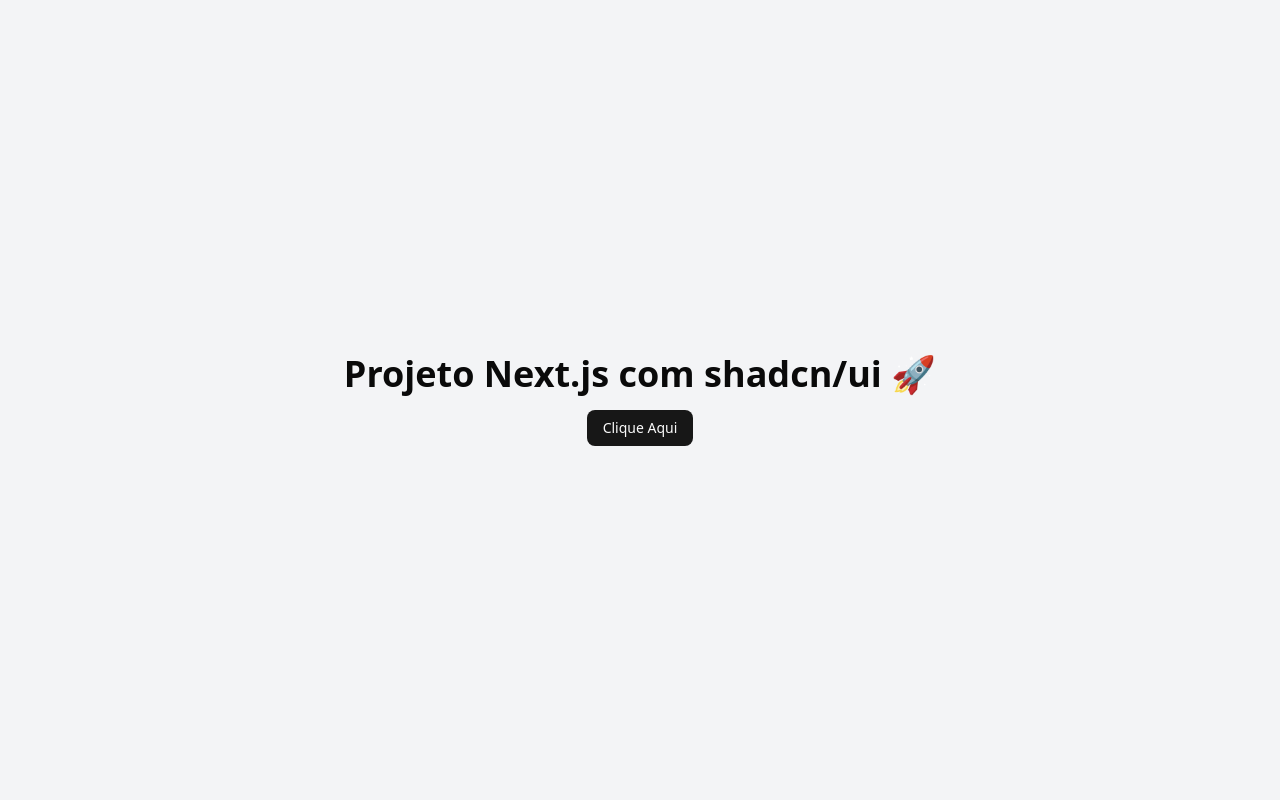
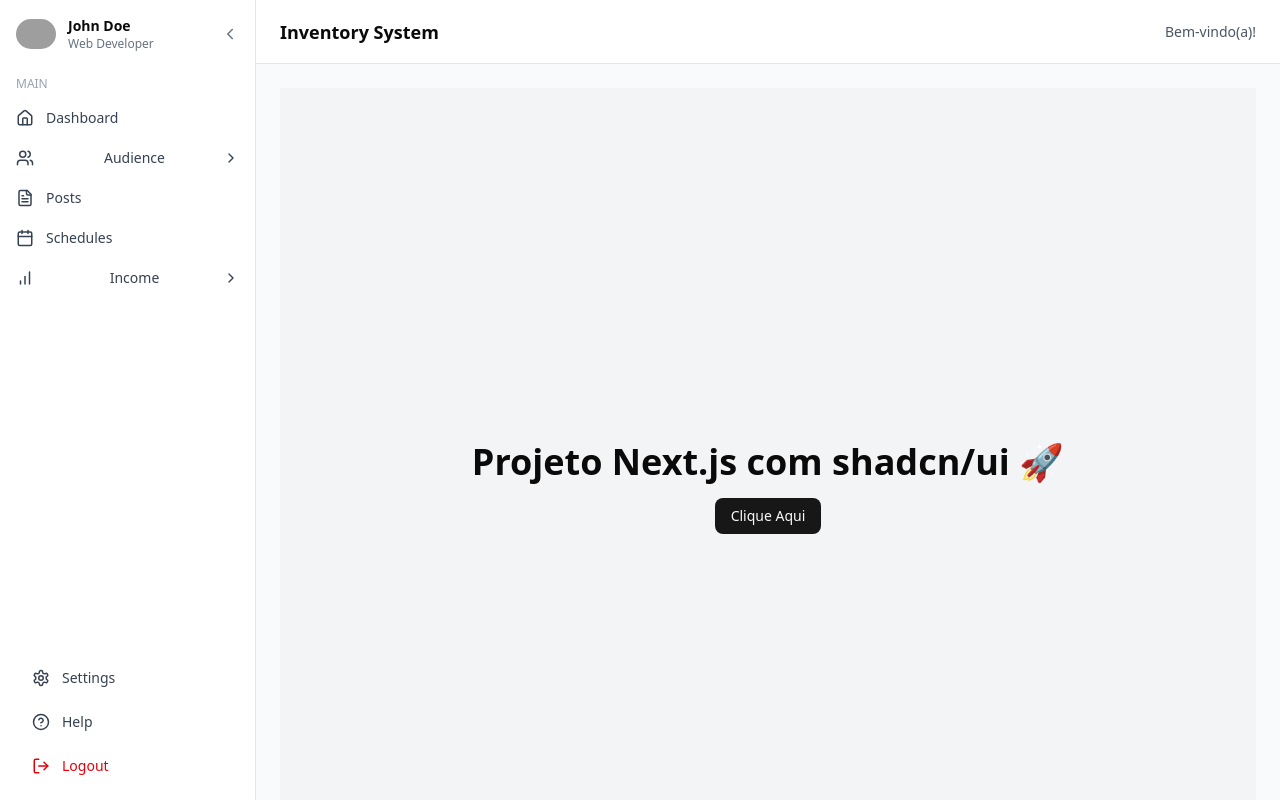
Before and after one commit to luscasHenrique/inventory-stock, a Next.js app: page / in a window 1280 px wide. Built offline with nearby package versions, Linux system fonts and the light colour scheme; grey boxes are pictures that could not be loaded.

Commit message:
🎨 navmenu-desktop

```diff
--- a/src/app/layout.tsx
+++ b/src/app/layout.tsx
@@ -1,6 +1,7 @@
 // src/app/layout.tsx
 import type { Metadata } from 'next';
 import './globals.css';
+import LayoutWrapper from '@/components/layout/LayoutWrapper';
 
 export const metadata: Metadata = {
   title: 'Inventory System',
@@ -14,7 +15,9 @@
 }) {
   return (
     <html lang="en">
-      <body className="antialiased">{children}</body>
+      <body className="antialiased">
+        <LayoutWrapper>{children}</LayoutWrapper>
+      </body>
     </html>
   );
 }
--- /dev/null
+++ b/src/components/layout/Footer.tsx
@@ -0,0 +1,9 @@
+// src/components/layout/Footer.tsx
+export function Footer() {
+  return (
+    <footer className="w-full h-12 bg-white border-t flex items-center justify-center text-sm text-gray-500">
+      © {new Date().getFullYear()} Inventory System. Todos os direitos
+      reservados.
+    </footer>
+  );
+}
--- /dev/null
+++ b/src/components/layout/Header.tsx
@@ -0,0 +1,12 @@
+// src/components/layout/Header.tsx
+export function Header() {
+  return (
+    <header className="w-full h-16 bg-white border-b flex items-center justify-between px-6">
+      <h1 className="text-lg font-semibold">Inventory System</h1>
+      <div className="flex items-center gap-4">
+        {/* Aqui você pode colocar o nome do usuário, logout, notificações, etc */}
+        <span className="text-sm text-gray-600">Bem-vindo(a)!</span>
+      </div>
+    </header>
+  );
+}
--- /dev/null
+++ b/src/components/layout/LayoutWrapper.tsx
@@ -0,0 +1,36 @@
+'use client';
+
+import { usePathname } from 'next/navigation';
+import { NavMenu } from './NavMenu';
+import { Header } from './Header';
+// import { Footer } from './Footer';
+
+const PUBLIC_ROUTES = ['/login', '/register'];
+
+export default function LayoutWrapper({
+  children,
+}: {
+  children: React.ReactNode;
+}) {
+  const pathname = usePathname();
+  const isPublicPage = PUBLIC_ROUTES.includes(pathname);
+
+  if (isPublicPage) {
+    return (
+      <div className="min-h-screen bg-gray-50 flex items-center justify-center">
+        {children}
+      </div>
+    );
+  }
+
+  return (
+    <div className="flex h-screen overflow-hidden">
+      <NavMenu />
+      <div className="flex-1 flex flex-col">
+        <Header />
+        <main className="flex-1 overflow-auto bg-gray-50 p-6">{children}</main>
+        {/* <Footer /> */}
+      </div>
+    </div>
+  );
+}
--- a/src/components/layout/NavMenu.tsx
+++ b/src/components/layout/NavMenu.tsx
@@ -14,6 +14,7 @@
   LogOut,
   ChevronDown,
   ChevronRight,
+  ChevronLeft, // ✅ Adicionado!
 } from 'lucide-react';
 import Image from 'next/image';
 import Link from 'next/link';
@@ -57,9 +58,12 @@
         isCollapsed ? 'w-16' : 'w-64'
       } flex flex-col`}
     >
-      {/* Perfil */}
-      <div className="flex items-center justify-between p-4">
-        {!isCollapsed && (
+      {/* Perfil + Botão de Collapse/Expandir */}
+      <div
+        className={`flex items-center ${
+          isCollapsed ? 'justify-center' : 'justify-between'
+        } p-4`}
+      >
         <div className="flex items-center gap-3">
           <Image
             src="/avatar-placeholder.png"
@@ -68,17 +72,19 @@
             height={40}
             className="rounded-full"
           />
+          {!isCollapsed && (
             <div>
               <p className="text-sm font-semibold">John Doe</p>
               <p className="text-xs text-gray-500">Web Developer</p>
             </div>
+          )}
         </div>
-        )}
+        {/* Sempre exibe o botão, mesmo colapsado */}
         <button
           onClick={() => setIsCollapsed(!isCollapsed)}
-          className="text-gray-500 ml-auto"
+          className={`text-gray-500 ${isCollapsed ? 'ml-0' : 'ml-2'}`}
         >
-          {isCollapsed ? '➡️' : '⬅️'}
+          {isCollapsed ? <ChevronRight size={18} /> : <ChevronLeft size={18} />}
         </button>
       </div>
 
```
Also changed, not shown: src/app/login/page.tsx (added), src/app/register/page.tsx (added). Lines whose indentation alone changed are shown as unchanged.
